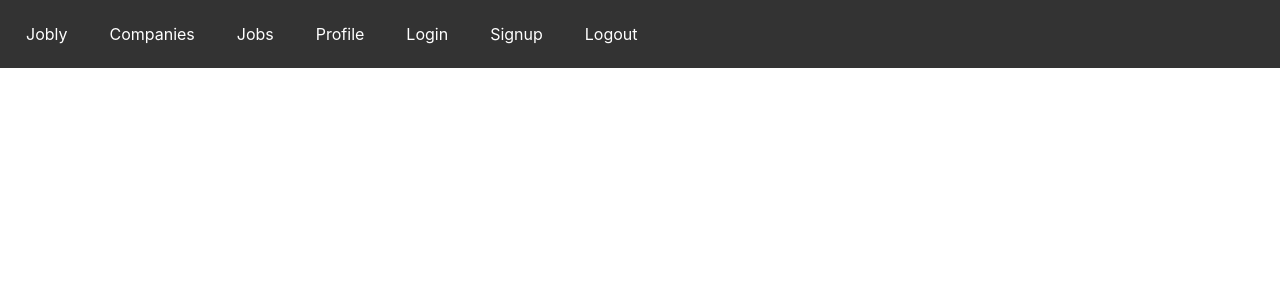
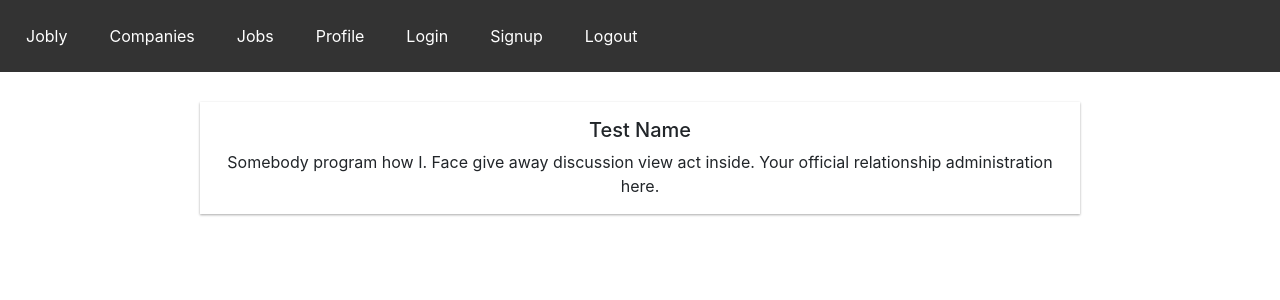
Before and after one commit to Lindsey-Ipson/jobly-frontend, a React (Create React App) app: page /companycard in a window 1280 px wide. Shown: the top 300 px of the page. Built offline with nearby package versions, Linux system fonts and the light colour scheme; no server answers.

Commit message:
create CompanyCard component

```diff
--- a/package.json
+++ b/package.json
@@ -7,10 +7,12 @@
     "@testing-library/react": "^13.4.0",
     "@testing-library/user-event": "^13.5.0",
     "axios": "^1.6.3",
+    "bootstrap": "^5.3.2",
     "react": "^18.2.0",
     "react-dom": "^18.2.0",
     "react-router-dom": "^6.21.1",
     "react-scripts": "5.0.1",
+    "reactstrap": "^9.2.1",
     "web-vitals": "^2.1.4"
   },
   "scripts": {
--- /dev/null
+++ b/src/companies/CompanyCard.css
@@ -0,0 +1,52 @@
+.CompanyCard {
+  max-height: 250px;
+  color: inherit;
+  border-radius: 0;
+  border: none;
+  box-shadow: 0 1px 3px rgba(0, 0, 0, 0.12), 0 1px 2px rgba(0, 0, 0, 0.24);
+  position: relative; /* Add position relative to make absolute positioning work */
+}
+
+.CompanyCard img {
+  width: 50px;
+}
+
+.CompanyCard:hover {
+  text-decoration: none;
+  box-shadow: 0 3px 6px rgba(0, 0, 0, 0.16), 0 3px 6px rgba(0, 0, 0, 0.23);
+}
+
+.card-text {
+  margin-bottom: 5px;
+}
+
+ /* TODO: possibly delete later */
+/* .num-employees {
+  color: gray;
+  font-style: italic;
+  padding: 0 12px 12px 0;
+  position: absolute;
+  right: 0;
+  bottom: 0
+} */
+
+/* Large screens */
+@media (min-width: 768px) {
+  .CompanyCard {
+    margin: 1rem 200px;
+  }
+}
+
+/* Medium screens */
+@media (min-width: 768px) and (max-width: 1023px) {
+  .CompanyCard {
+    margin: 1rem 100px;
+  }
+}
+
+/* Small screens */
+@media (max-width: 767px) {
+  .CompanyCard {
+    margin: 1rem;
+  }
+}
--- a/src/companies/CompanyCard.js
+++ b/src/companies/CompanyCard.js
@@ -1,9 +1,15 @@
 import React from "react";
+import { Card, CardTitle, CardText, Button } from 'reactstrap';
+import './CompanyCard.css';
 
-function CompanyCard () {
+// Todo: remove default values
+function CompanyCard ({ name = "Test Name", handle, description = "Somebody program how I. Face give away discussion view act inside. Your official relationship administration here."}) {
   return (
-    <div>
-      CompanyCard
+    <div className="CompanyCard card">
+      <div className="card-body">
+        <h5 className="card-title">{ name }</h5>
+        <p class="card-text">{ description }</p>
+      </div>
     </div>
   )
 }
--- a/src/companies/CompanyList.js
+++ b/src/companies/CompanyList.js
@@ -1,6 +1,7 @@
 import React, { useState, useEffect } from "react";
 import JoblyApi from "../common/api";
 import LoadingSpinner from "../common/loadingSpinner";
+import CompanyCard from "./CompanyCard";
 
 
 /** Shows list of companies
@@ -38,10 +39,19 @@ const CompanyList = () => {
       {/* <SearchForm /> */}
       {/* <CompanyCardList companies={companies} /> */}
 
-      {companies.map(company => (
-        <div key={company.handle}>
-          {company.name}
-        </div>
+      {companies.map(comp => (
+        // <div key={company.handle}>
+        //   {company.name}
+        // </div>
+
+        <CompanyCard
+        key={comp.handle}
+        handle={comp.handle}
+        name={comp.name}
+        description={comp.description}
+        logoUrl={comp.logoUrl}
+    />
+
       ))}
     </div>
   );
--- a/src/index.css
+++ b/src/index.css
@@ -1,3 +1,5 @@
+@import '~bootstrap/dist/css/bootstrap.css';
+
 body {
   margin: 0;
   font-family: -apple-system, BlinkMacSystemFont, 'Segoe UI', 'Roboto', 'Oxygen',
--- a/src/routes/Routes.js
+++ b/src/routes/Routes.js
@@ -7,7 +7,9 @@ import JobList from "../jobs/JobList";
 import LoginForm from "../forms/LoginForm";
 import SignupForm from "../forms/SignupForm";
 import EditProfileForm from "../forms/EditProfileForm";
-import NavBar from "../navigation/navbar";
+import NavBar from "../navigation/NavBar";
+
+import CompanyCard from "../companies/CompanyCard";
 
 
 function App() {
@@ -19,6 +21,9 @@ function App() {
         <Routes>
           <Route path="/" element={<Homepage />} />
           <Route path="companies" element={<CompanyList />} />
+
+          <Route path="/companycard" element = {<CompanyCard />} />
+
           <Route path="/companies/:handle" element={<CompanyDetails />} />
           <Route path="/jobs" element={<JobList />} />
           <Route path="/login" element={<LoginForm />} />
```
Also changed, not shown: 1 other file (tests, documents, lock files or other folders).
